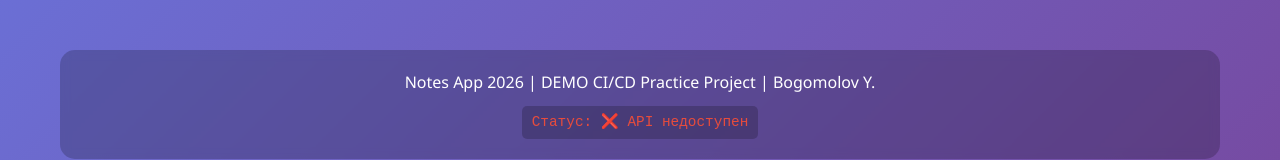
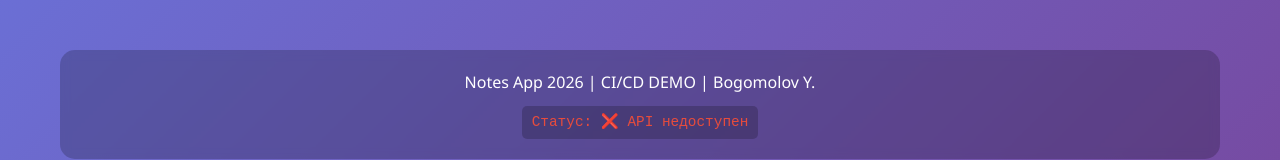
Before and after one commit to YaroslavBogomolov/notes-app, a plain HTML site: page frontend/index.html in a window 1280 px wide. Shown: the part 621-781 px from the top of the page. Drawn offline with Linux system fonts and the light colour scheme; no server answers.

Commit message:
Test CI/CD: change footer

```diff
--- a/frontend/index.html
+++ b/frontend/index.html
@@ -50,7 +50,7 @@
         </main>
 
         <footer>
-            <p>Notes App 2026 | DEMO CI/CD Practice Project | Bogomolov Y.</p>
+            <p>Notes App 2026 | CI/CD DEMO | Bogomolov Y.</p>
             <p class="status" id="api-status">Статус: проверка...</p>
         </footer>
     </div>
```
